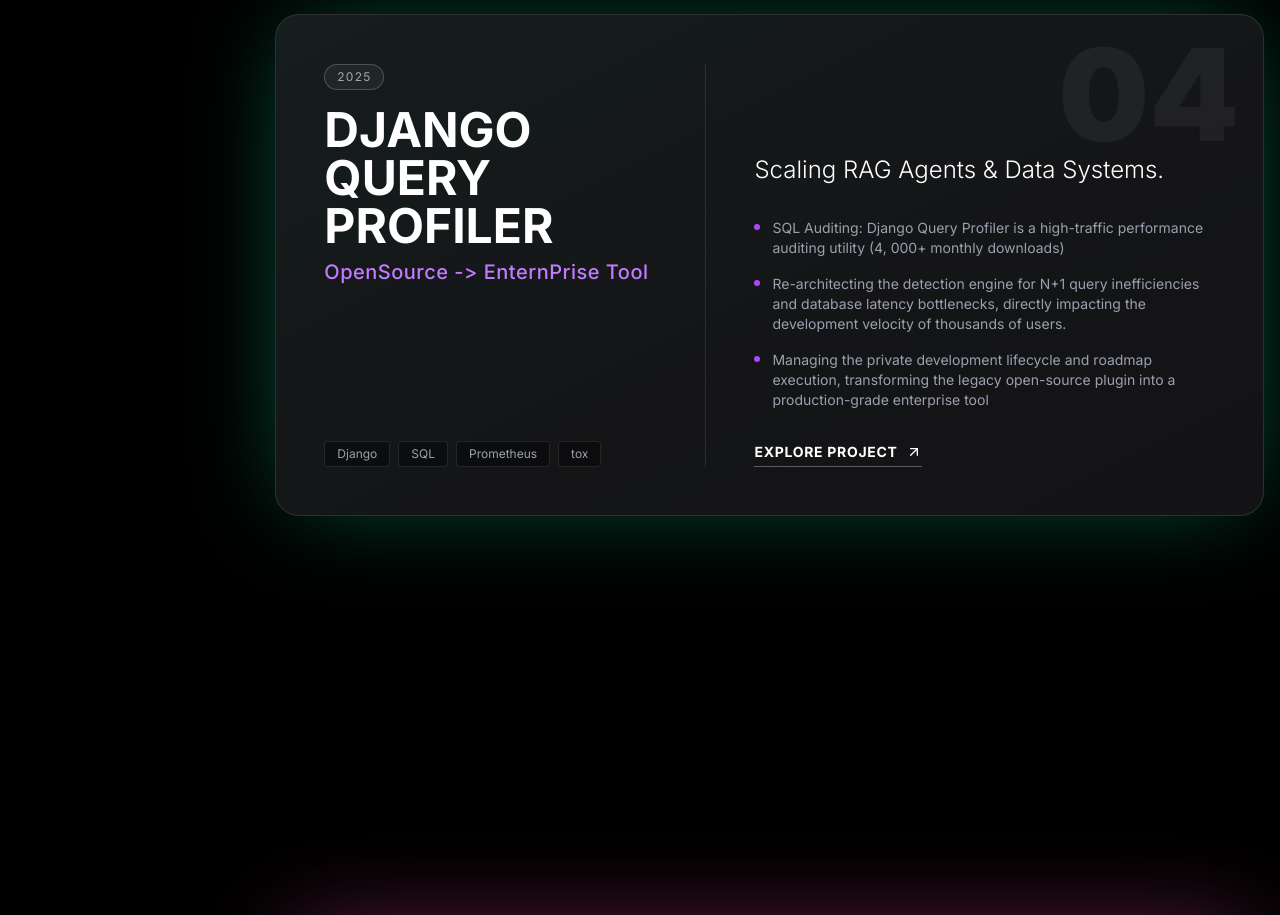
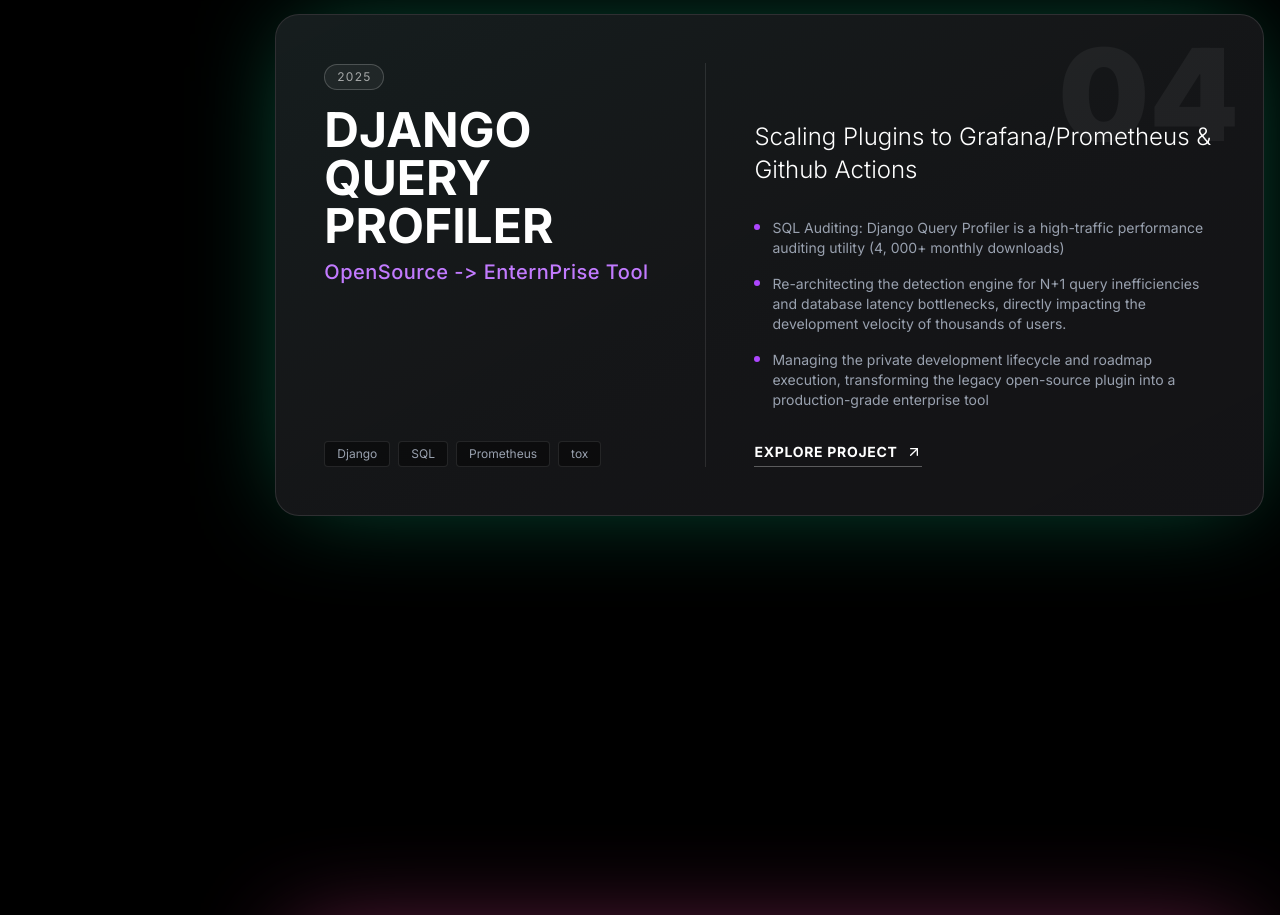
Before and after one commit to manthan-jsharma/portfolio, a Next.js app: page / in a window 1280 px wide. Shown: the part 3860-4775 px from the top of the page. Built offline with nearby package versions, Linux system fonts and the light colour scheme.

Commit message:
add: text change

```diff
--- a/components/work-experience.tsx
+++ b/components/work-experience.tsx
@@ -56,12 +56,12 @@
     gradient: "from-red-900/50 to-black",
   },
   {
-    id: 3,
+    id: 4,
     company: "Django Query Profiler",
     role: "OpenSource -> EnternPrise Tool",
     period: "2025",
     tech: ["Django", "SQL", "Prometheus", "tox"],
-    description: "Scaling RAG Agents & Data Systems.",
+    description: "Scaling Plugins to Grafana/Prometheus & Github Actions",
     details: [
       "SQL Auditing: Django Query Profiler is a high-traffic performance auditing utility (4, 000+ monthly downloads)",
       "Re-architecting the detection engine for N+1 query inefficiencies and database latency bottlenecks, directly impacting the development velocity of thousands of users.",
```
